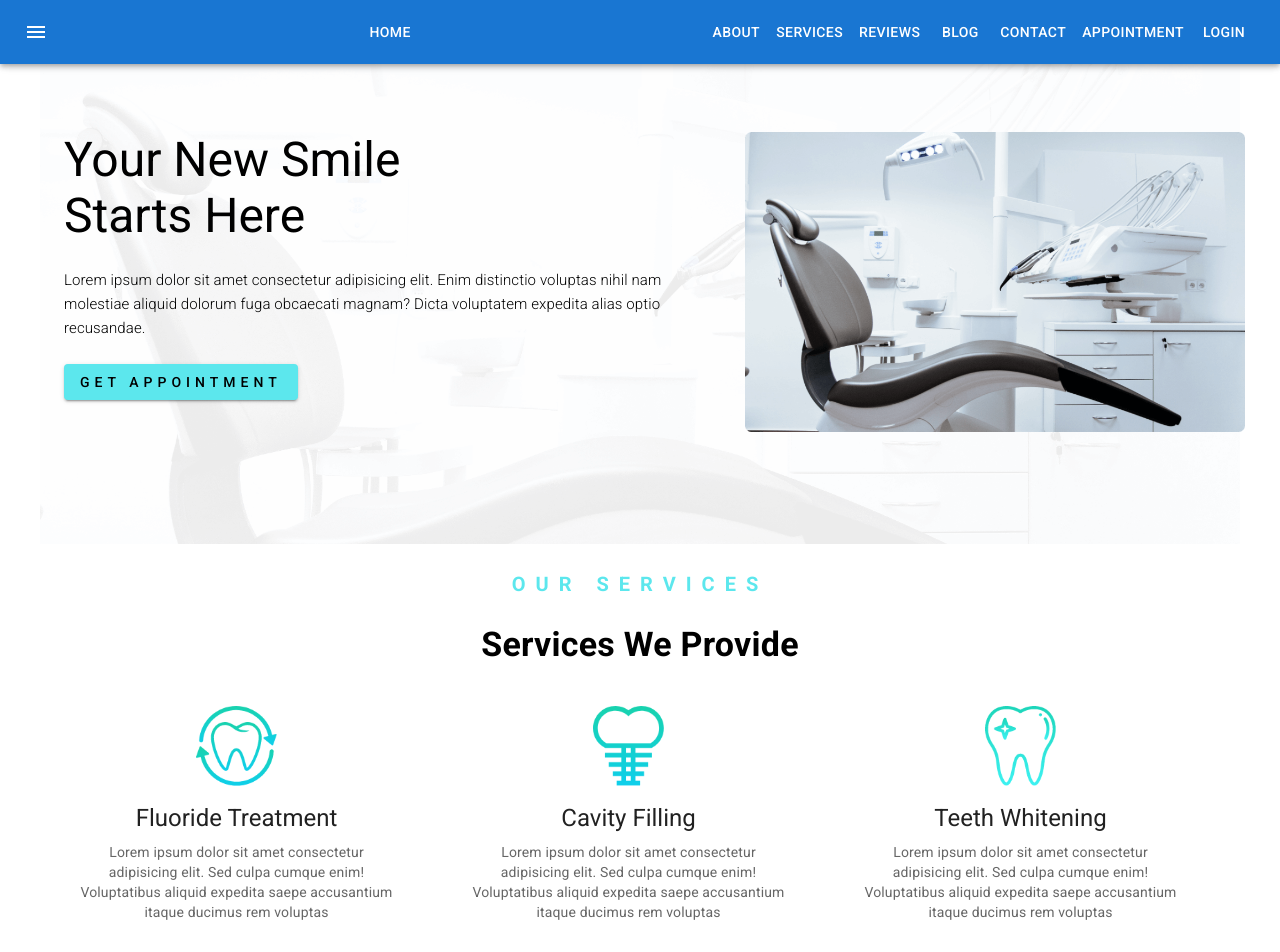
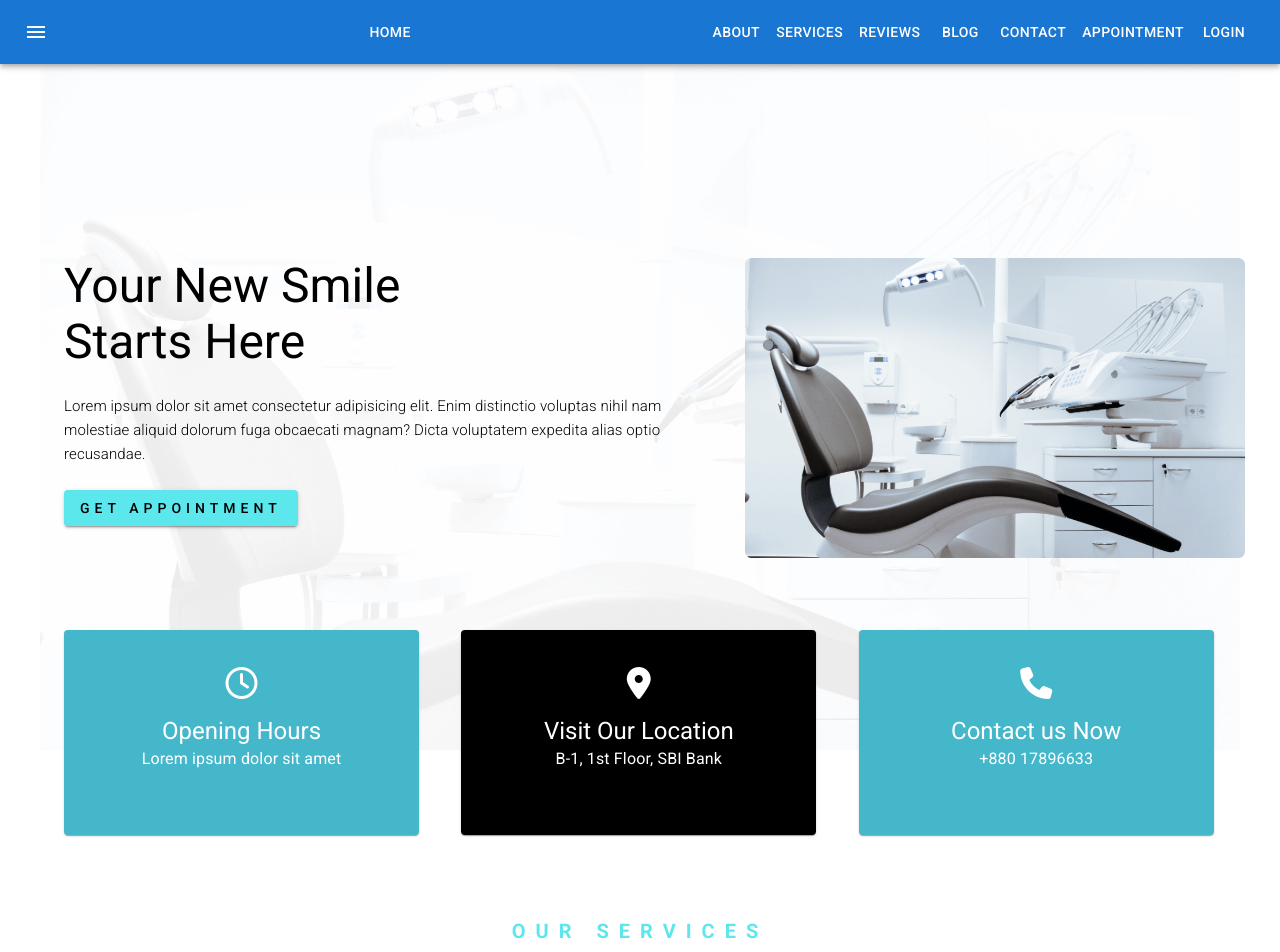
Before and after one commit to devruhul/doctors-portal-client, a React (Create React App) app: page / in a window 1280 px wide. Shown: the top 952 px of the page. Built offline with nearby package versions, Linux system fonts and the light colour scheme.

Commit message:
added contactInfo page with fontAwesome icon

```diff
--- a/package.json
+++ b/package.json
@@ -7,6 +7,9 @@
     "@date-io/dayjs": "^2.14.0",
     "@emotion/react": "^11.9.0",
     "@emotion/styled": "^11.8.1",
+    "@fortawesome/fontawesome-svg-core": "^6.1.1",
+    "@fortawesome/free-regular-svg-icons": "^6.1.1",
+    "@fortawesome/free-solid-svg-icons": "^6.1.1",
     "@mui/icons-material": "^5.8.0",
     "@mui/lab": "^5.0.0-alpha.83",
     "@mui/material": "^5.8.1",
@@ -14,6 +17,7 @@
     "@testing-library/jest-dom": "^5.16.4",
     "@testing-library/react": "^13.2.0",
     "@testing-library/user-event": "^13.5.0",
+    "babel-plugin-macros": "^3.1.0",
     "date-fns": "^2.28.0",
     "react": "^18.1.0",
     "react-dom": "^18.1.0",
--- a/public/index.html
+++ b/public/index.html
@@ -11,6 +11,8 @@
     />
     <link rel="stylesheet"
       href="https://fonts.googleapis.com/css?family=Roboto:300,400,500,700&display=swap" />
+
+      <script src="https://kit.fontawesome.com/6f74121c05.js" crossorigin="anonymous"></script>
 
     <link rel="apple-touch-icon" href="%PUBLIC_URL%/logo192.png" />
     <!--
--- a/src/pages/Appointment/Appointment/BookingForm/BookingForm.js
+++ b/src/pages/Appointment/Appointment/BookingForm/BookingForm.js
@@ -82,7 +82,7 @@ const BookingForm = ({ bookingModal, handleBookingModalClose, booking, date }) =
                             defaultValue={date.toDateString()}
                             size="small"
                         />
-                        <Button type="submit" variant="contained" color="primary">Submit Appointment</Button>
+                        <Button type="submit" variant="contained" color="primary">Send</Button>
                     </form>
                 </Box>
             </Modal>
--- a/src/pages/Home/AppointmentBanner/AppointmentBanner.js
+++ b/src/pages/Home/AppointmentBanner/AppointmentBanner.js
@@ -5,7 +5,7 @@ import doctor from '../../../images/doctor.png';
 import appointment from '../../../images/appointment-bg.png';
 import { Typography } from '@mui/material';
 import Button from '@mui/material/Button';
-
+import { Link } from 'react-router-dom';
 
 const appointmentBg = {
     backgroundImage: `url(${appointment})`,
@@ -36,7 +36,9 @@ const AppointmentBanner = () => {
                         <Typography sx={{ color: 'white', fontSize: '15px', my: 4 }} variant="h6" gutterBottom>
                             Lorem ipsum dolor sit amet consectetur, adipisicing elit. Quaerat, pariatur perferendis doloremque omnis reprehenderit doloribus quas eos quasi. Quasi magni nobis vitae quibusdam illum nostrum?
                         </Typography>
-                        <Button sx={{ backgroundColor: '#5CE7ED', color: 'black', mb: 4, letterSpacing: '5px' }} variant="contained">Learn More</Button>
+                        <Link to="/appointment">
+                            <Button sx={{ backgroundColor: '#5CE7ED', color: 'black', mb: 4, letterSpacing: '2px' }} variant="contained">Get Appointment</Button>
+                        </Link>
                     </Box>
                 </Grid>
             </Grid>
--- a/src/pages/Home/Banner/Banner.js
+++ b/src/pages/Home/Banner/Banner.js
@@ -5,6 +5,7 @@ import bannerImg from '../../../images/chair.png';
 import bannerBg from '../../../images/bg.png';
 import { Box, Button, Typography } from '@mui/material';
 import { Link } from 'react-router-dom';
+import ContactInfo from '../ContactInfo/ContactInfo';
 
 // Some styles for the banner
 const bannerbg = {
@@ -12,7 +13,7 @@ const bannerbg = {
     backgroundSize: 'cover',
     backgroundPosition: 'center',
     backgroudrepeat: 'no-repeat',
-    marginTop: 20
+    marginTop: 2
 }
 
 // for centering the content
@@ -25,7 +26,8 @@ const verticalCenter = {
 const Banner = () => {
     return (
         // Here is the banner
-        <Container style={bannerbg} sx={{ padding: '70px', flexGrow: 1 }}>
+        <>
+            <Container style={bannerbg} sx={{ padding: '150px', flexGrow: 1 }}>
                 <Grid container spacing={2}>
                     <Grid item sx={{ ...verticalCenter, textAlign: 'left' }} xs={12} md={7}>
                         <Box>
@@ -46,7 +48,10 @@ const Banner = () => {
                         <img style={{ width: '500px' }} src={bannerImg} alt="" />
                     </Grid>
                 </Grid>
+
             </Container>
+            <ContactInfo />
+        </>
     );
 };
 
--- /dev/null
+++ b/src/pages/Home/ContactInfo/ContactInfo.js
@@ -0,0 +1,63 @@
+import React from 'react';
+import { Typography, CardContent, Card, Grid, Box, Container } from '@mui/material';
+
+
+
+const ContactInfo = () => {
+    return (
+        <Container sx={{ mt: 5, mb:10 }}>
+            <Grid container direction="row"
+                justifyContent="space-between"
+                alignItems="center" spacing={5} sx={{ mt: -25 }}>
+                <Grid item xs={12} sm={6} md={4}>
+                    <Card sx={{ width: 275, backgroundColor: '#45B7CB', px: 5, py: 4, color: 'white' }}>
+                        <Box>
+                            <i style={{ marginTop: 5 }} className="fa-regular fa-clock fa-2x"></i>
+                        </Box>
+                        <CardContent>
+                            <Typography variant="h5" component="div">
+                                Opening Hours
+                            </Typography>
+                            <Typography sx={{ mb: 1 }} color="text.white">
+                                Lorem ipsum dolor sit amet
+                            </Typography>
+                        </CardContent>
+                    </Card>
+                </Grid>
+                <Grid item xs={12} sm={6} md={4} >
+                    <Card sx={{ width: 275, backgroundColor: 'black', px: 5, py: 4, color: 'white' }}>
+                        <Box>
+                            <i style={{ marginTop: 5 }} className="fa-solid fa-location-dot fa-2x"></i>
+                        </Box>
+                        <CardContent>
+                            <Typography variant="h5" component="div">
+                                Visit Our Location
+                            </Typography>
+                            <Typography sx={{ mb: 1 }} color="text.white">
+                                B-1, 1st Floor, SBI Bank
+                            </Typography>
+                        </CardContent>
+                    </Card>
+                </Grid>
+                <Grid item xs={12} sm={6} md={4} >
+                    <Card sx={{ width: 275, backgroundColor: '#45B7CB', px: 5, py: 4, color: 'white' }}>
+                        <Box>
+                            <i style={{ marginTop: 5 }} className="fa-solid fa-phone fa-2x"></i>
+                        </Box>
+                        <CardContent>
+                            <Typography variant="h5" component="div">
+                                Contact us Now
+                            </Typography>
+                            <Typography sx={{ mb: 1 }} color="text.white">
+                                +880 17896633
+                            </Typography>
+                        </CardContent>
+                    </Card>
+                </Grid>
+            </Grid>
+        </Container>
+
+    );
+};
+
+export default ContactInfo;
--- a/src/pages/Shared/Header/Header.js
+++ b/src/pages/Shared/Header/Header.js
@@ -11,7 +11,7 @@ const Header = () => {
     return (
         // Here is the navigation bar which is fixed at the top of the page and share the same style between all components
         <Box>
-            <AppBar position="fixed">
+            <AppBar position="static">
                 <Toolbar>
                     {/* Humburger icon */}
                     <IconButton
```
Also changed, not shown: 1 other file (tests, documents, lock files or other folders). Lines whose indentation alone changed are shown as unchanged.
